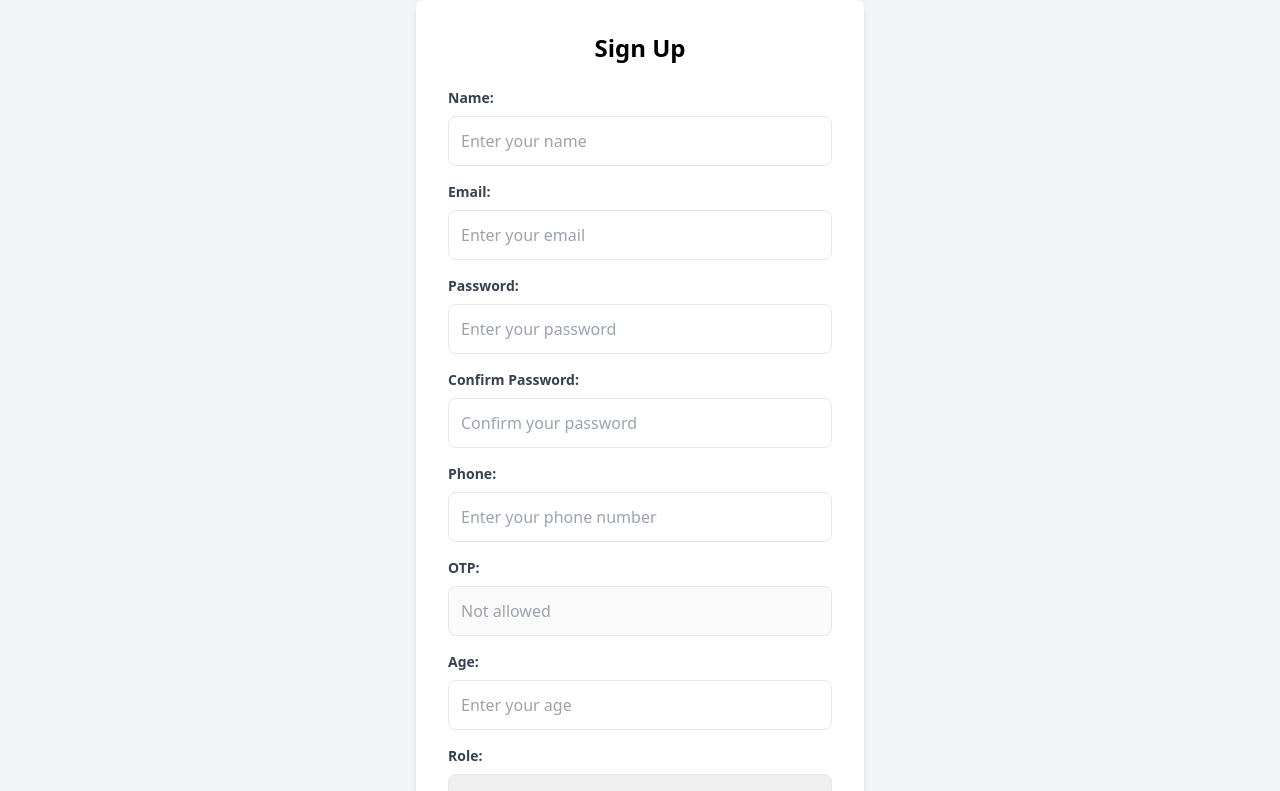
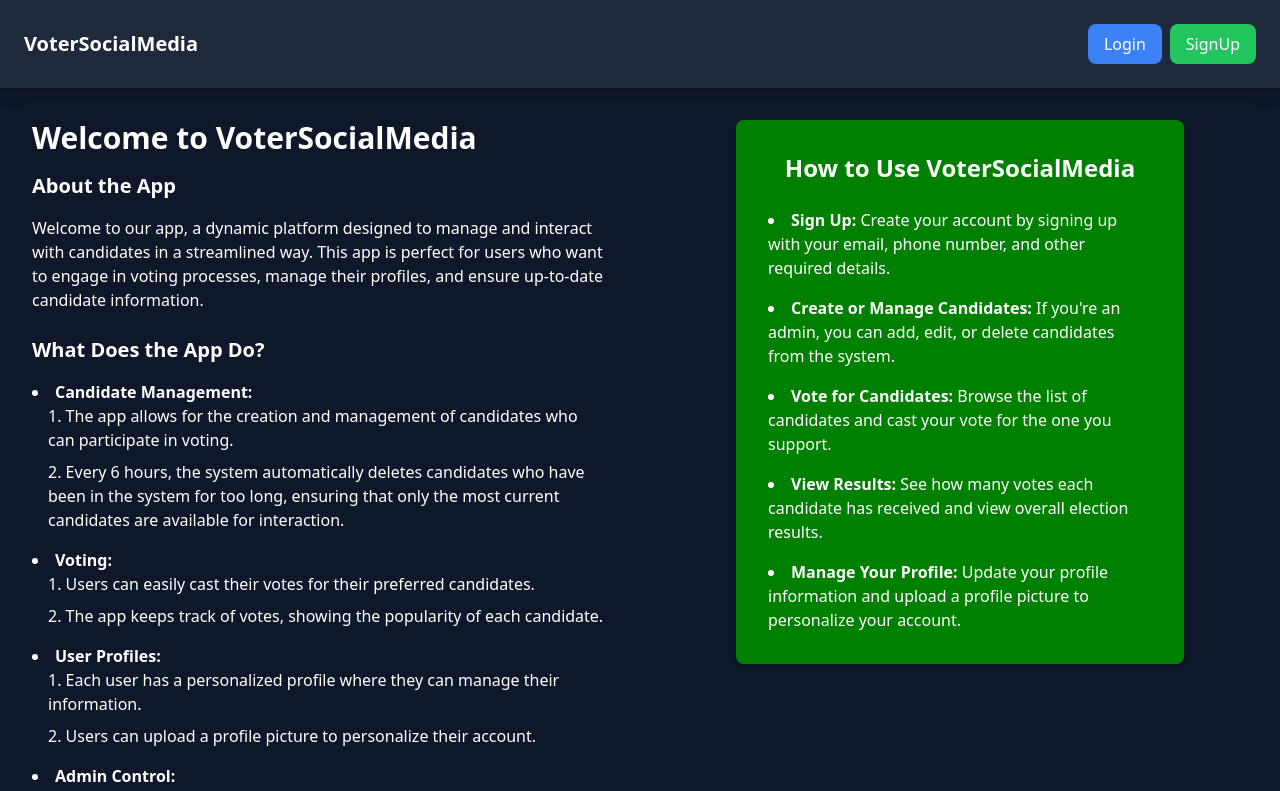
Before and after one commit to konain1/votingFullStack, a React (Vite) app in the folder frontend/votingFrontend/: page / in a window 1280 px wide. Shown: the top 791 px of the page. Built offline with nearby package versions, Linux system fonts and the light colour scheme; no server answers; a web font is replaced by a local one.

Commit message:
creating landingpage

```diff
--- a/frontend/votingFrontend/package.json
+++ b/frontend/votingFrontend/package.json
@@ -14,7 +14,9 @@
     "@fortawesome/free-regular-svg-icons": "^6.6.0",
     "@fortawesome/free-solid-svg-icons": "^6.6.0",
     "@fortawesome/react-fontawesome": "^0.2.2",
+    "@gsap/react": "^2.1.1",
     "axios": "^1.7.3",
+    "gsap": "^3.12.5",
     "react": "^18.3.1",
     "react-dom": "^18.3.1",
     "react-router-dom": "^6.26.0",
--- a/frontend/votingFrontend/src/App.jsx
+++ b/frontend/votingFrontend/src/App.jsx
@@ -10,6 +10,7 @@ import Profile from './components/Profile';
 import ProfileDetails from './components/ProfileDetails';
 import Candidate from './components/Candidate';
 import SignUp from './components/SignUp';
+import LandingPage from './LandingPage';
 
 
 function App() {
@@ -22,7 +23,9 @@ function App() {
     {/* <DashNav/> */}
 
       <Routes>
-      <Route path="/" element={<SignUp/>} />
+      <Route path="/" element={<LandingPage/>} />
+
+      <Route path="/signup" element={<SignUp/>} />
         <Route path="/login" element={<Login />} />
         <Route path="/dashboard" element={<Dashboard />} />
         <Route path='/dash' element={<Dash/>} />
--- /dev/null
+++ b/frontend/votingFrontend/src/LandingPage.jsx
@@ -0,0 +1,146 @@
+import React from 'react';
+import { useNavigate } from 'react-router-dom';
+import { useRef } from 'react';
+import gsap from 'gsap';
+import { useGSAP } from '@gsap/react';
+
+function LandingPage() {
+  const navigate = useNavigate();
+
+  const logoRef = useRef();
+  const buttonRef = useRef();
+  const leftRef = useRef();
+  const rightRef = useRef();
+
+  useGSAP(() => {
+    let tl = gsap.timeline({
+      duration: 0.4,
+      opacity: 1,
+      delay: 0.2
+    });
+    tl.from(buttonRef.current, {
+      x: 300,
+    });
+    tl.from(logoRef.current, {
+      x: -300,
+    });
+    tl.from(leftRef.current, {
+      x: '-100%'
+    }, "leftright");
+    tl.from(rightRef.current, {
+      x: '100%'
+    }, "leftright");
+  });
+
+  return (
+    <div className="bg-[#0f172a] min-h-screen text-white">
+      {/* Navbar */}
+      <div className="flex justify-between items-center p-6 bg-[#1e293b] shadow-lg">
+        <div ref={logoRef} className="text-xl font-bold">
+          VoterSocialMedia
+        </div>
+
+        <div className='flex gap-2'>
+
+        <div ref={buttonRef} className="flex">
+          <button
+            onClick={() => navigate('/login')}
+            className="bg-blue-500 text-white py-2 px-4 rounded-lg hover:bg-blue-700 transition duration-300"
+          >
+            Login
+          </button>
+        </div>
+
+        <div ref={buttonRef} className="flex space-x-4">
+          <button
+            onClick={() => navigate('/signup')}
+            className="bg-green-500 text-white py-2 px-4 rounded-lg hover:bg-blue-700 transition duration-300"
+          >
+            SignUp
+          </button>
+        </div>
+
+        </div>
+
+      </div>
+
+      {/* Main Content */}
+      <div className="flex">
+        {/* Left Side Content */}
+        <div ref={leftRef} className="w-full md:w-1/2 p-8">
+          <h2 className="text-3xl font-extrabold mb-4">Welcome to VoterSocialMedia</h2>
+          <h3 className="text-xl font-semibold mb-4">About the App</h3>
+          <p className="text-base mb-6">
+            Welcome to our app, a dynamic platform designed to manage and
+            interact with candidates in a streamlined way. This app is perfect
+            for users who want to engage in voting processes, manage their
+            profiles, and ensure up-to-date candidate information.
+          </p>
+          <h3 className="text-xl font-semibold mb-4">What Does the App Do?</h3>
+          <ul className="list-disc list-inside text-base space-y-4">
+            <li>
+              <strong>Candidate Management:</strong>
+              <ul className="list-decimal list-inside ml-4 space-y-2">
+                <li>The app allows for the creation and management of candidates who can participate in voting.</li>
+                <li>Every 6 hours, the system automatically deletes candidates who have been in the system for too long, ensuring that only the most current candidates are available for interaction.</li>
+              </ul>
+            </li>
+            <li>
+              <strong>Voting:</strong>
+              <ul className="list-decimal list-inside ml-4 space-y-2">
+                <li>Users can easily cast their votes for their preferred candidates.</li>
+                <li>The app keeps track of votes, showing the popularity of each candidate.</li>
+              </ul>
+            </li>
+            <li>
+              <strong>User Profiles:</strong>
+              <ul className="list-decimal list-inside ml-4 space-y-2">
+                <li>Each user has a personalized profile where they can manage their information.</li>
+                <li>Users can upload a profile picture to personalize their account.</li>
+              </ul>
+            </li>
+            <li>
+              <strong>Admin Control:</strong>
+              <ul className="list-decimal list-inside ml-4 space-y-2">
+                <li>If you’re an admin, you can manage candidates and ensure the smooth operation of the platform. Admins have the exclusive right to delete candidates and handle higher-level tasks.</li>
+              </ul>
+            </li>
+            <li>
+              <strong>Secure and User-Friendly:</strong>
+              <ul className="list-decimal list-inside ml-4 space-y-2">
+                <li>The app is designed with security in mind, ensuring that your data is protected.</li>
+                <li>The interface is simple and intuitive, making it easy for users of all levels to navigate and use the app effectively.</li>
+              </ul>
+            </li>
+          </ul>
+        </div>
+
+        {/* Right Side Content */}
+        <div ref={rightRef} className="w-full md:w-1/2 p-8">
+          <div className="bg-[green] p-8 rounded-lg shadow-md w-full max-w-md mx-auto">
+            <h2 className="text-2xl font-bold mb-6 text-center">How to Use VoterSocialMedia</h2>
+            <ul className="list-disc list-inside text-base space-y-4">
+              <li>
+                <strong>Sign Up:</strong> Create your account by signing up with your email, phone number, and other required details.
+              </li>
+              <li>
+                <strong>Create or Manage Candidates:</strong> If you're an admin, you can add, edit, or delete candidates from the system.
+              </li>
+              <li>
+                <strong>Vote for Candidates:</strong> Browse the list of candidates and cast your vote for the one you support.
+              </li>
+              <li>
+                <strong>View Results:</strong> See how many votes each candidate has received and view overall election results.
+              </li>
+              <li>
+                <strong>Manage Your Profile:</strong> Update your profile information and upload a profile picture to personalize your account.
+              </li>
+            </ul>
+          </div>
+        </div>
+      </div>
+    </div>
+  );
+}
+
+export default LandingPage;
--- a/frontend/votingFrontend/src/components/Profile.jsx
+++ b/frontend/votingFrontend/src/components/Profile.jsx
@@ -5,7 +5,6 @@
   import Contacts from './Contacts';
   import Candidate from './Candidate';
   import EditProfile from '../EditProfile';
-  // Import FontAwesome icons (ensure FontAwesome is installed and properly set up in your project)
   import { FontAwesomeIcon } from '@fortawesome/react-fontawesome';
   import { faEnvelope, faUser } from '@fortawesome/free-regular-svg-icons';
   import { faCameraRotate } from '@fortawesome/free-solid-svg-icons'; // Import the camera rotate icon
```
Also changed, not shown: 2 other files (tests, documents, lock files or other folders).
